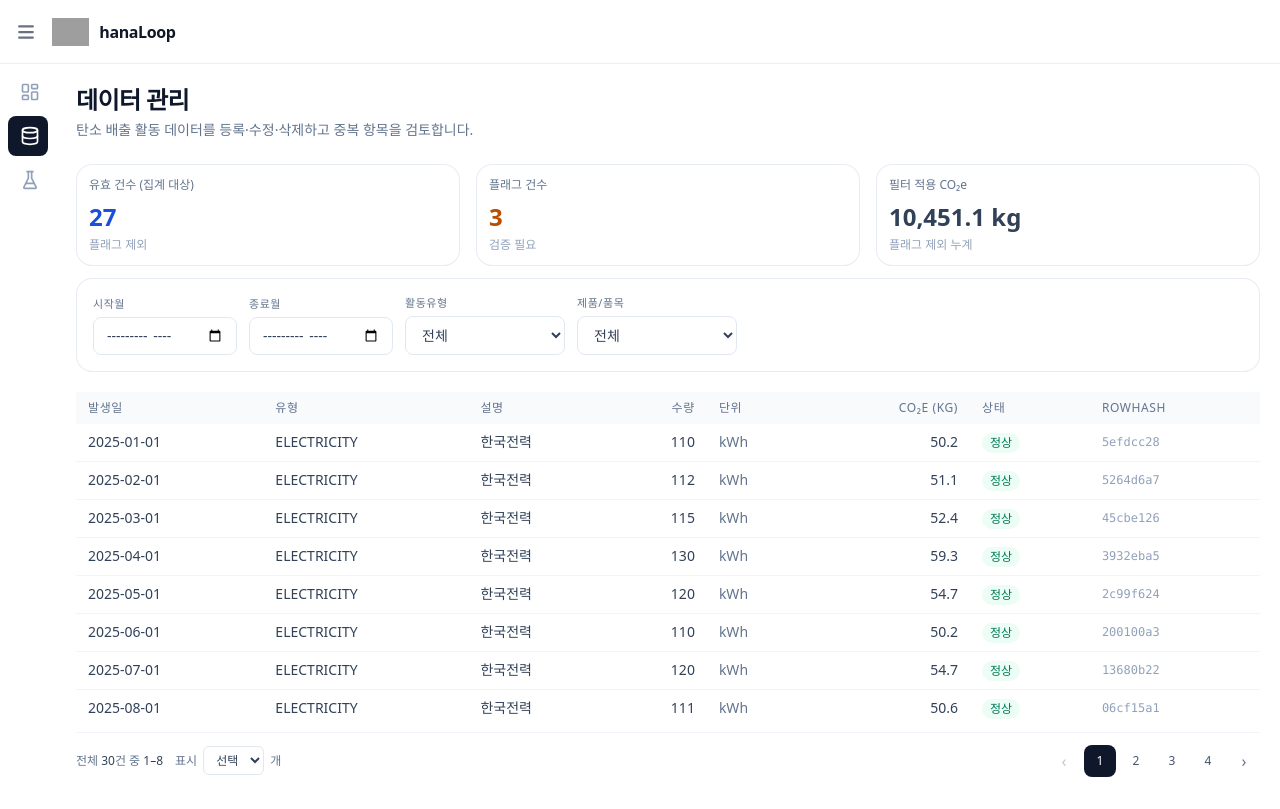
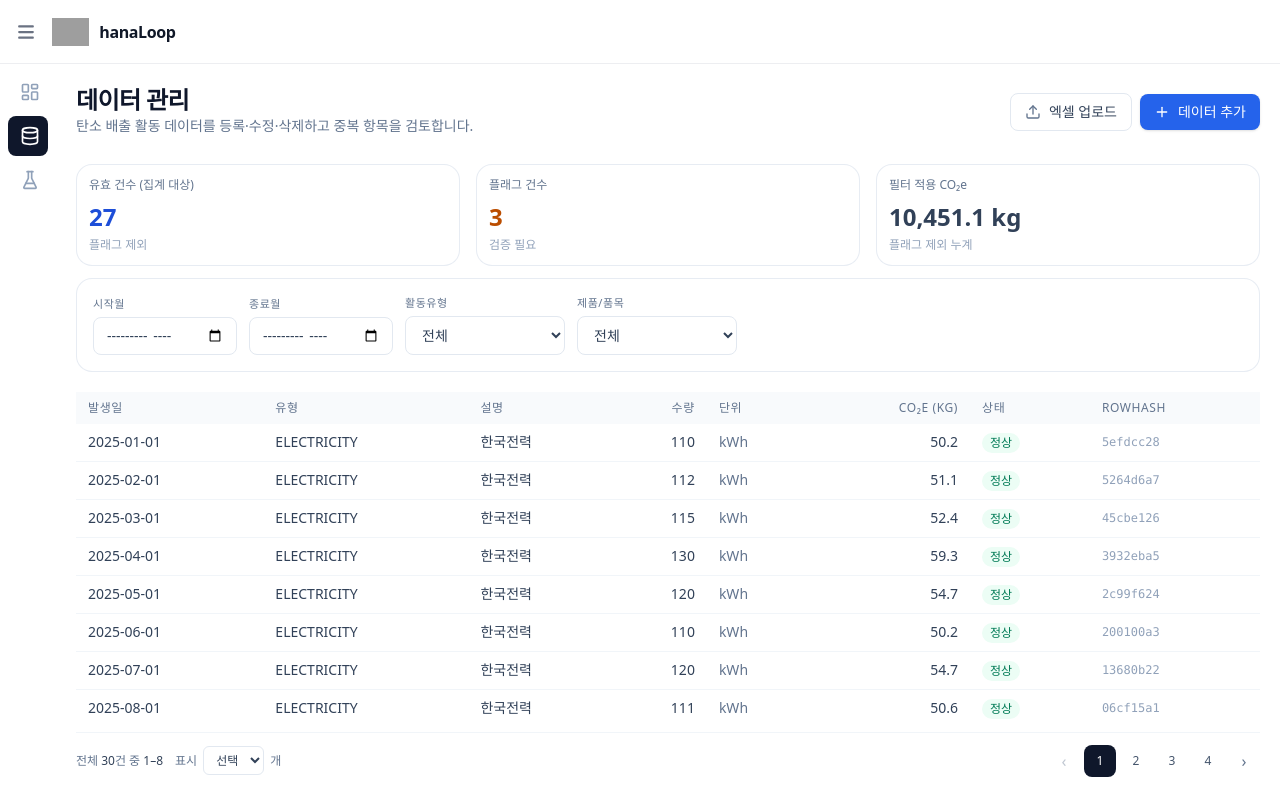
Before and after one commit to jangseoyeon-dev/hanaLoop, a Next.js app: page /data-management in a window 1280 px wide. Built offline with nearby package versions, Linux system fonts and the light colour scheme; grey boxes are pictures that could not be loaded.

Commit message:
데이터 관리 페이지 내 엑셀 업로드, 데이터 추가 버튼 추가

```diff
--- a/src/app/data-management/page.tsx
+++ b/src/app/data-management/page.tsx
@@ -8,6 +8,7 @@ import { FilterBox } from "@/shared/components/Filter/FilterBox";
 import { Table } from "@/shared/components/Table/Table";
 import { formatNumber } from "@/shared/lib/format";
 import { useState } from "react";
+import { LuPlus, LuUpload } from "react-icons/lu";
 import { CalculationBasisModal } from "@/shared/components/modal/CalculationBasisModal";
 
 export default function DataManagement() {
@@ -27,13 +28,31 @@ export default function DataManagement() {
 
   return (
     <div className="space-y-6 p-6 md:p-5">
-      <header className="space-y-1">
+      <header className="flex justify-between content-between space-y-1">
+        <div>
           <h1 className="text-2xl font-semibold tracking-tight text-slate-900">
             데이터 관리
           </h1>
           <p className="text-sm text-slate-500">
             탄소 배출 활동 데이터를 등록·수정·삭제하고 중복 항목을 검토합니다.
           </p>
+        </div>
+        <div className="flex items-center gap-2">
+          <button
+            type="button"
+            className="inline-flex items-center gap-2 rounded-lg border border-slate-200 bg-white px-3.5 py-2 text-sm font-medium text-slate-700 transition-colors hover:border-slate-300 hover:bg-slate-50 focus-visible:outline-none focus-visible:ring-2 focus-visible:ring-slate-900/10"
+          >
+            <LuUpload className="h-4 w-4 text-slate-500" />
+            엑셀 업로드
+          </button>
+          <button
+            type="button"
+            className="inline-flex items-center gap-2 rounded-lg bg-brand-600 px-3.5 py-2 text-sm font-medium text-white shadow-sm transition-colors hover:bg-brand-700 focus-visible:outline-none focus-visible:ring-2 focus-visible:ring-brand-600/30"
+          >
+            <LuPlus className="h-4 w-4" />
+            데이터 추가
+          </button>
+        </div>
       </header>
       <section className="mb-3 grid grid-cols-1 gap-4 sm:grid-cols-3">
         <StatTile
--- a/src/shared/components/common/Sidebar.tsx
+++ b/src/shared/components/common/Sidebar.tsx
@@ -14,7 +14,7 @@ type MenuItem = {
 const MENU: MenuItem[] = [
   { label: "대시보드", href: "/", icon: LuLayoutDashboard },
   { label: "데이터관리", href: "/data-management", icon: LuDatabase },
-  { label: "test2", href: "/test2", icon: LuFlaskConical },
+  { label: "배출계수 이력", href: "/test2", icon: LuFlaskConical },
 ];
 
 export function Sidebar() {
```
Lines whose indentation alone changed are shown as unchanged.
